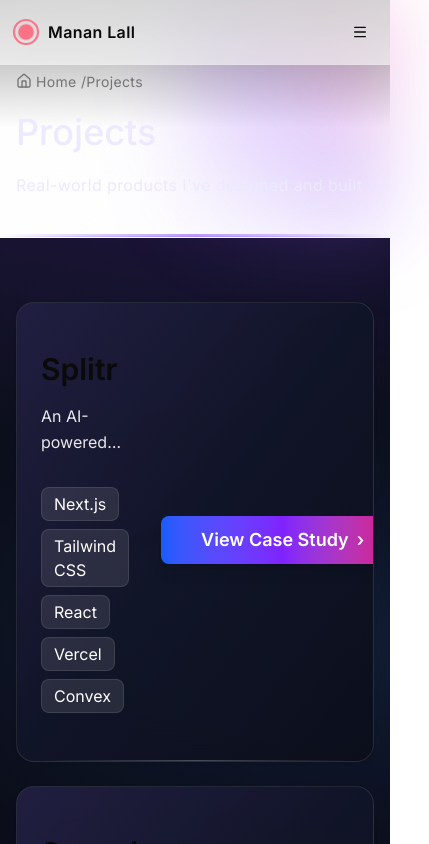
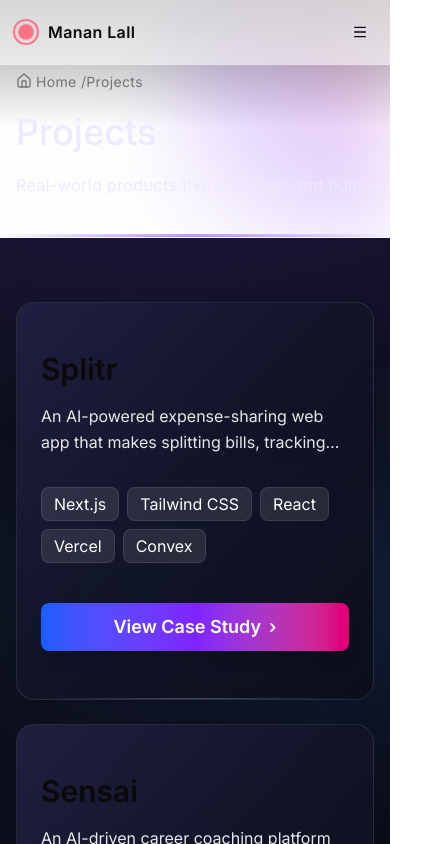
Before and after one commit to Manan0p/Personal-Portfolio, a Next.js app: page /projects in a window 390 px wide. Shown: the top 844 px of the page, 429 px wide, since content can reach past the window. Built offline with nearby package versions, Linux system fonts and the light colour scheme.

Commit message:
prohjects responsive

```diff
--- a/app/projects/page.jsx
+++ b/app/projects/page.jsx
@@ -8,7 +8,7 @@ import { caseStudies } from '@/Data/case_studies'
 const page = () => {
   return (
     <div className="relative">
-      <section className="relative noise w-full pt-14 md:pt-20 lg:pt-24 pb-0 bg-gradient-to-br from-[#0c0f1c] via-[#0a0d18] to-[#070912] border-b border-white/10">
+      <section className="relative noise w-full overflow-hidden pt-14 md:pt-20 lg:pt-24 pb-0 bg-gradient-to-br from-[#0c0f1c] via-[#0a0d18] to-[#070912] border-b border-white/10">
         <div className="pointer-events-none absolute inset-0 z-0">
           <div className="absolute right-[-10%] bottom-[-35%] h-[680px] w-[680px] rounded-full bg-[radial-gradient(circle_at_30%_30%,
                           rgba(236,72,153,0.85),rgba(168,85,247,0.6),rgba(99,102,241,0.35),transparent_65%)] blur-[140px]"/>
@@ -37,12 +37,12 @@ const page = () => {
           </div>
         </div>
       </section>
-      <section className="w-full py-16 md:py-24 lg:py-28 border-b border-white/10 bg-[radial-gradient(1200px_500px_at_50%_-100px,rgba(124,58,237,0.18),transparent_60%),radial-gradient(800px_400px_at_90%_20%,rgba(59,130,246,0.12),transparent_60%),linear-gradient(135deg,#0c0f1c,#070912)]">
+      <section className="w-full overflow-hidden py-16 md:py-24 lg:py-28 border-b border-white/10 bg-[radial-gradient(1200px_500px_at_50%_-100px,rgba(124,58,237,0.18),transparent_60%),radial-gradient(800px_400px_at_90%_20%,rgba(59,130,246,0.12),transparent_60%),linear-gradient(135deg,#0c0f1c,#070912)]">
           <div className="pointer-events-none absolute inset-0">
             <div className="absolute top-0 left-0 w-full h-32 bg-gradient-to-b from-black/40 to-transparent" />
             <div className="absolute bottom-0 left-0 w-full h-32 bg-gradient-to-t from-black/40 to-transparent" />
           </div>
-          <div className="container mx-auto px-4 md:px-6">
+          <div className="container mx-auto px-4 md:px-6 max-w-6xl">
             <div className="grid grid-cols-1 gap-6 max-w-auto mx-auto ">{caseStudies.map((project,index)=>{
               return(
                 <Card key={index} className="after:absolute after:bottom-0 after:left-6 after:right-6 after:h-px after:bg-gradient-to-r after:from-transparent after:via-white/25 after:to-transparent group relative overflow-hidden rounded-2xl bg-gradient-to-br from-[#161a2d]/90 via-[#111528]/90 to-[#0b0e1a]/90
@@ -51,8 +51,8 @@ const page = () => {
                                              before:bg-[radial-gradient(600px_200px_at_0%_0%,rgba(139,92,246,0.18),transparent_60%)]
                                              before:opacity-0 hover:before:opacity-100 before:transition-opacity">
                   <div className="pointer-events-none absolute inset-0 bg-gradient-to-br from-violet-500/10 via-transparent to-transparent" />
-                  <CardContent className="relative flex items-center justify-between gap-8 px-6 py-6">
-                      <div className="flex flex-col gap-3 max-w-[75%]">
+                  <CardContent className="relative flex flex-col md:flex-row items-start md:items-center justify-between gap-6 md:gap-8 px-6 py-6">
+                      <div className="flex flex-col gap-3 max-w-full md:max-w-[70%]">
                         <h3 className="text-3xl mb-1 font-semibold">{project.title}</h3>
                         <p className="text-base text-white/90 leading-relaxed mb-3 line-clamp-2">
                           {project.description}
@@ -65,8 +65,8 @@ const page = () => {
                           ))}
                         </div>
                       </div>
-                      <Link href={`/projects/${project.slug}`} className="shrink-0">
-                        <Button className="text-white mt-4 bg-gradient-to-r from-blue-600 via-violet-600 to-pink-600 px-10 py-6 text-lg font-semibold shadow-lg hover:shadow-[0_0_40px_rgba(139,92,246,0.45)] transition-all" size="lg">
+                      <Link href={`/projects/${project.slug}`} className="shrink-0 w-full md:w-auto">
+                        <Button className="text-white w-full md:w-auto mt-4 bg-gradient-to-r from-blue-600 via-violet-600 to-pink-600 px-10 py-6 text-lg font-semibold shadow-lg hover:shadow-[0_0_40px_rgba(139,92,246,0.45)] transition-all justify-center" size="lg">
                           View Case Study
                           <span className="text-lg">›</span>
                         </Button>
```
